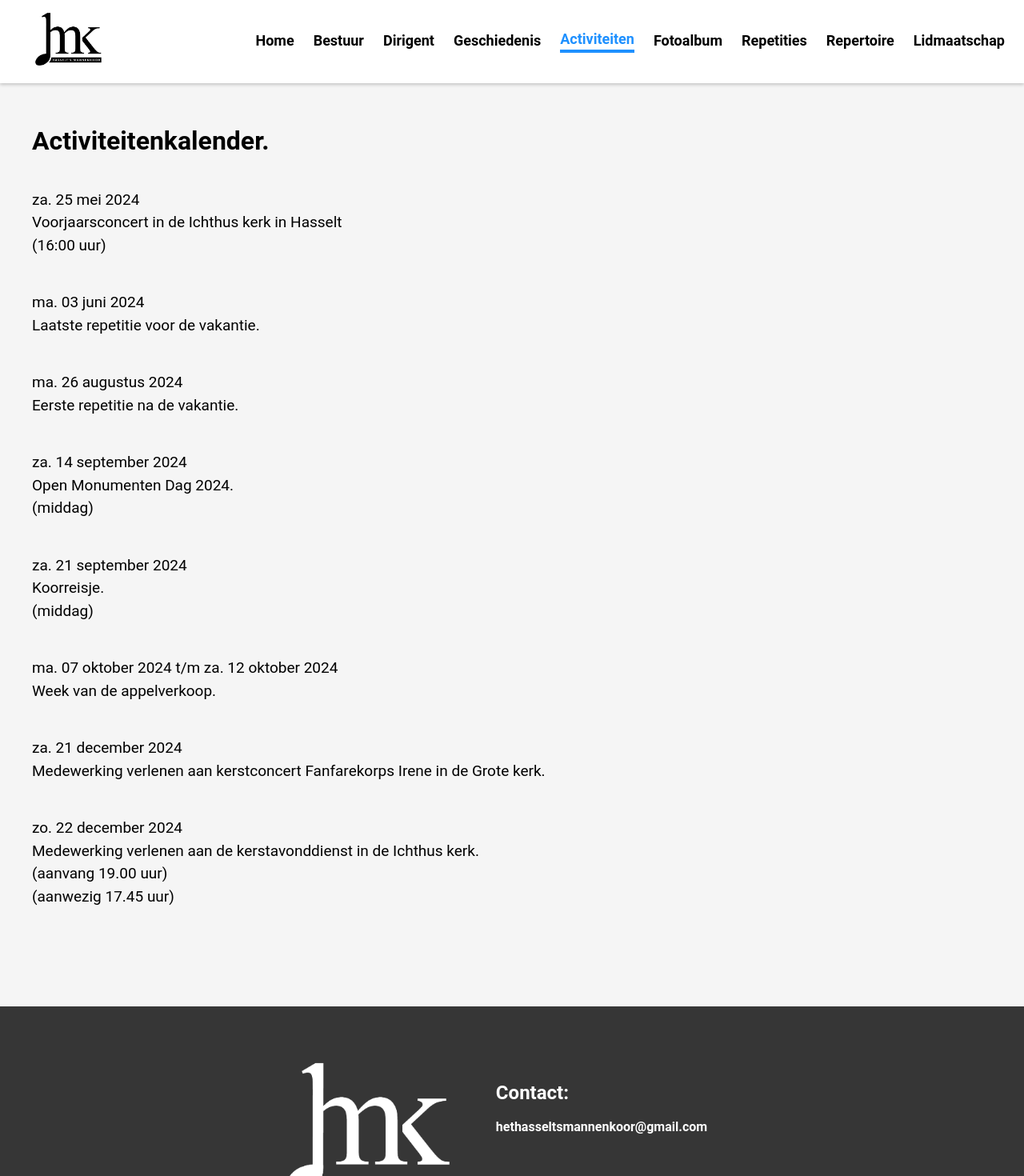
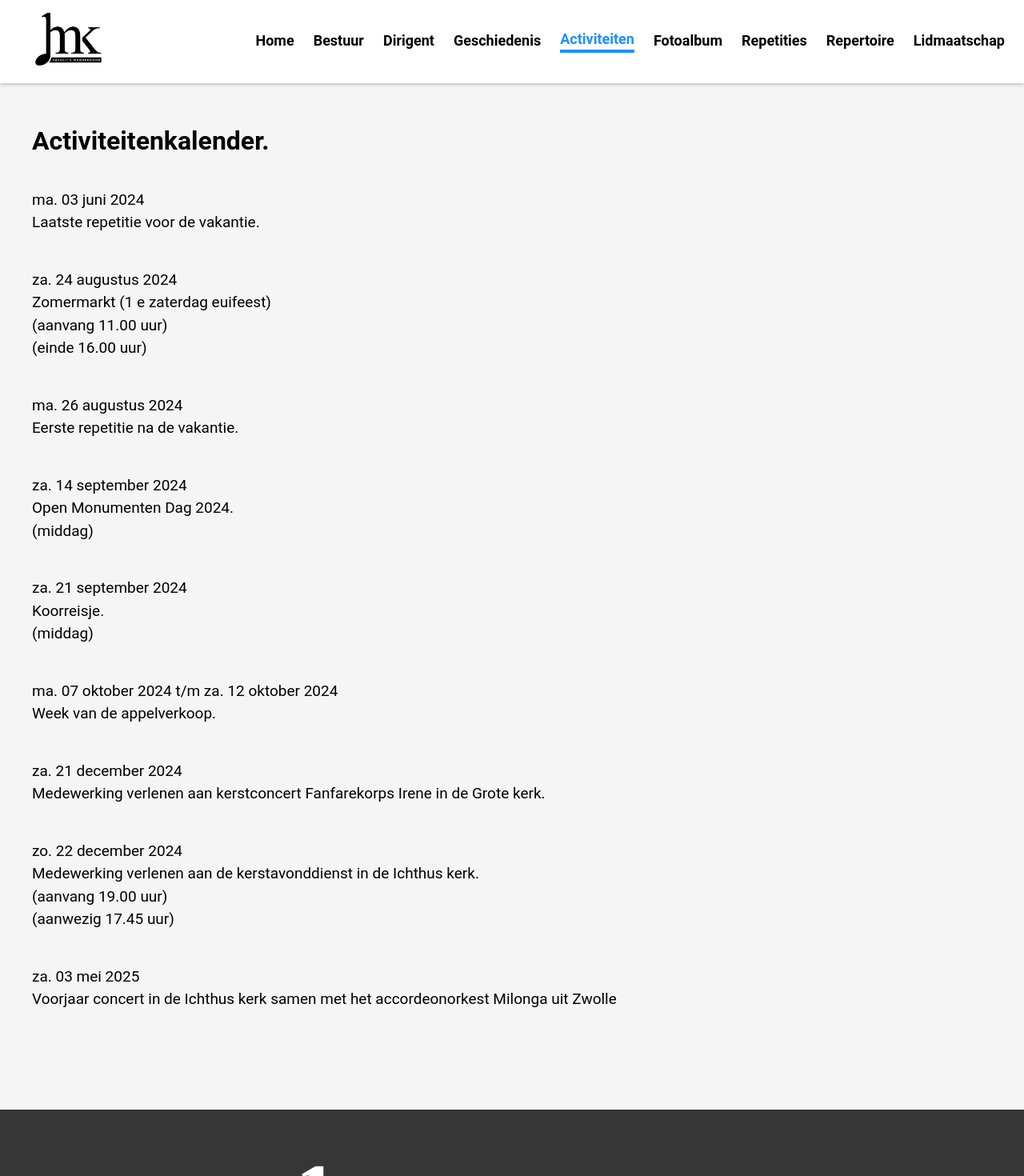
Before and after one commit to Rick-VA/mannenkoor-hasselt, a Vue app: page /activiteiten in a window 1280 px wide. Shown: the top 1470 px of the page at 80% size. Built offline with nearby package versions, Linux system fonts and the light colour scheme.

Commit message:
feat: update activities

```diff
--- a/src/views/ActivityView.vue
+++ b/src/views/ActivityView.vue
@@ -4,13 +4,6 @@
     <h1><b>Activiteitenkalender.</b></h1>
   </div>
   <div class="activity-text">
-    <p>
-      za. 25 mei 2024
-      <br>
-      Voorjaarsconcert in de Ichthus kerk in Hasselt
-      <br>
-      (16:00 uur)
-    </p>
     <p>
       ma. 03 juni 2024
       <br>
@@ -19,11 +12,18 @@
 
     </p>
     <p>
+      za. 24 augustus 2024
+      <br>
+      Zomermarkt (1 e zaterdag euifeest)
+      <br>
+      (aanvang 11.00 uur)<br>
+      (einde 16.00 uur)
+    </p>
+    <p>
       ma. 26 augustus 2024
       <br>
       Eerste repetitie na de vakantie.
       <br>
-
     </p>
     <p>
       za. 14 september 2024
@@ -59,6 +59,12 @@
     (aanvang 19.00 uur)<br>
     (aanwezig 17.45 uur)
   </p>
+  <p>
+    za. 03 mei 2025
+    <br>
+    Voorjaar concert in de Ichthus kerk samen met het
+    accordeonorkest Milonga uit Zwolle
+  </p>
 
   </div>
 
```
